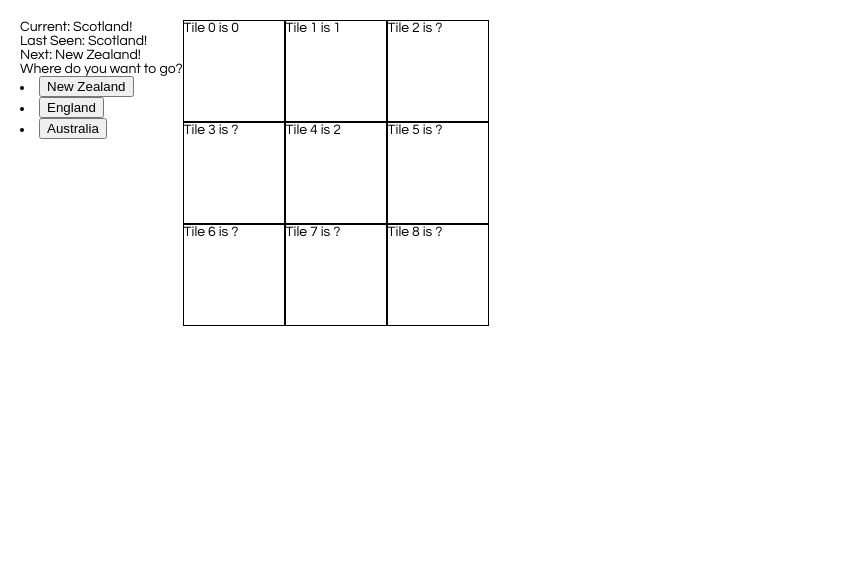
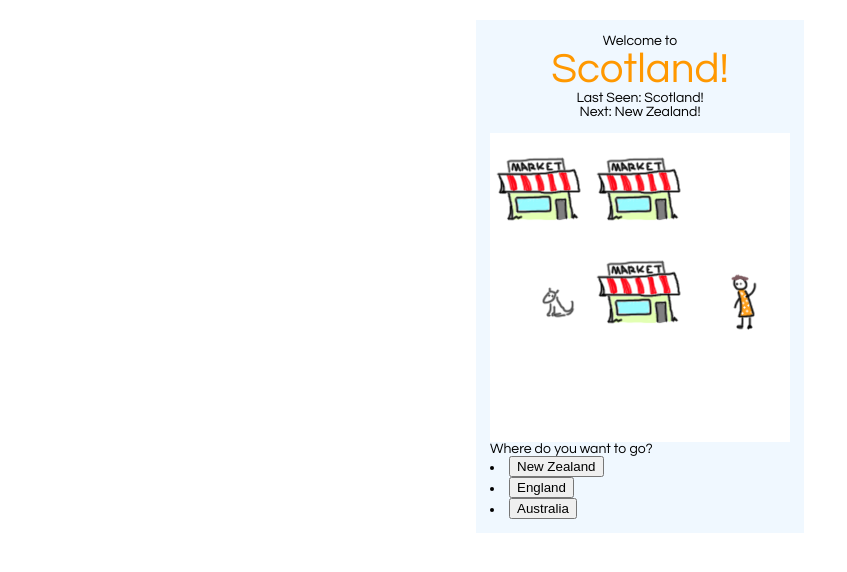
Before and after one commit to kelvinperrie/where-in-the, a React app: page / in a window 1280 px wide. Shown: the whole page, without its empty margins (0-847 px from the left). Built offline with nearby package versions, Linux system fonts and the light colour scheme.

Commit message:
random game mechanics, adding some lame graphics

```diff
--- a/src/index.css
+++ b/src/index.css
@@ -7,16 +7,23 @@
   padding-left: 30px;
 }
 
-.board-row:after {
+/* .board-row:after {
   clear: both;
   content: "";
   display: table;
+} */
+
+.game {
+  width: 300px;
+  margin: auto;
+  background-color: aliceblue;
+  padding: 1em;
 }
 
-
-
 .game-board {
-  max-width: 350px;
+  max-width: 300px;
+  position: relative;
+  background-color: #fff;
 }
 
 .city-tile {
@@ -24,11 +31,48 @@
     height: 100px;
     border: 1px solid #000;
     display: inline-block;
+    vertical-align: top;
+}
+.city-tile-image {
+  width: 30%;
+}
+
+.clue-display {
+  position: absolute;
+  top: 1em;
+  background-color: #fff;
+  border: 4px solid #ff9800;
+  border-radius: 15px;
+  padding: 1em;
+  width: 70%;
+  left: 50%;
+  transform: translateX( -50% );
+  margin-top: 2em;
+}
+.close-clue-display {
+  position: absolute;
+  right: 0.2em;
+  top: -1.75em;
+  background-color: #fff;
+  border: 3px solid #ff9800;
+  padding: 0.5em 0.7em;
+  border-radius: 20px;
+  cursor: pointer;
+}
+.close-clue-display:hover {
+  background-color: #ffd6d6;
 }
 
 
+.location {
+  text-align: center;
+}
+.current-location {
+  font-size: 3em;
+  color: #ff9800;
+}
 
-
+/*
 .status {
   margin-bottom: 10px;
 }
@@ -54,13 +98,13 @@
 
 .kbd-navigation .square:focus {
   background: #ddd;
-}
+} */
 
-.game {
+/* .game {
   display: flex;
   flex-direction: row;
-}
-
+} */
+/*
 .game-info {
   margin-left: 20px;
 }
@@ -71,4 +115,4 @@
 
 .winningSquare {
   background-color: greenyellow;
-}
+} */
--- a/src/index.js
+++ b/src/index.js
@@ -18,13 +18,6 @@
   );
 }
 
-class Tile extends React.Component {
-
-  render() {
-    return <div className="city-tile">aaaa</div>
-  }
-}
-
 class City extends React.Component {
 
   render() {
@@ -32,9 +25,10 @@
     const tilesHtml = cityTiles.map((item, index) => {
 
       return (
-        <div key={index} className="city-tile" onClick={() => this.props.handleClickCityTile(index)}>
-          Tile {index} is {item!==null ? item : "?"}
-        </div>
+        // <div key={index} className="city-tile" onClick={() => this.props.handleClickCityTile(index)}>
+        //   Tile {index} is {item!==null ? item.clue : "?"}
+        // </div>
+        <img  key={index} src={"images/" + item.image + ".png"} alt="city tile" onClick={() => this.props.handleClickCityTile(index)} />
       );
     });
 
@@ -131,7 +125,8 @@
       nextLocation : null,
       possibleChoices : [],
       cityTiles : [ Array(9).fill(null) ],
-      clueToDisplay : null,
+      displayCityTile : null,
+      //clueToDisplay : null,
       displayClue : false
     }
 
@@ -174,20 +169,73 @@
     let cityTiles = Array(9).fill(null);
     console.log("we have this many clues")
     console.log(nextLocation.clues.length)
+    // for each of our clues put them into a city tile
     for(let i = 0; i < nextLocation.clues.length; i++) {
       var clueSet = false;
       while(!clueSet) {
         var cityIndex = randomIntFromInterval(0, 8);
         console.log(cityTiles[cityIndex])
         if(null === cityTiles[cityIndex]) {
-          console.log("setting clue " + i + " to tile " + cityIndex)
-          cityTiles[cityIndex] = i;
+          console.log("setting clue " + i + " to tile " + nextLocation.clues[i])
+          cityTiles[cityIndex] = {
+            talkingTo: "shop keeper",
+            clue: nextLocation.clues[i],
+            image: "shop"
+          };
           clueSet = true;
-
         }
       }
     }
+    // for our other, non-clue tiles, populate them with something
+    for(let i =0; i < cityTiles.length; i++) {
+      if(!cityTiles[i]) {
+        // only do this if there is currently no data for this city tile
+        var talkingTo = "Poop";
+        var clue = "[stink]";
+        var image = "poop";
+        var rand = randomIntFromInterval(1, 100);
+        if (rand < 2) {
+          talkingTo = "Dog";
+          clue = "Woof woof woof. Woof.";
+          image = "dog"
+        } else if (rand < 4) {
+          talkingTo = "Tree";
+          clue = "Rustle rustle.";
+          image = "tree"
+        } else if (rand < 6) {
+          talkingTo = "Cow";
+          clue = "Mooooooooooooooooooooooooooooooo ... Moo!";
+          image = "cow"
+        } else if (rand < 30) {
+          talkingTo = "Shop keeper";
+          clue = this.getNonHelpfulResponse();
+          image = "shop"
+        } else if (rand < 50) {
+          talkingTo = "Random citizen";
+          clue = this.getNonHelpfulResponse();
+          image = "citizen"
+        } else  {
+          talkingTo = "You";
+          clue = "[there's nothing here]";
+          image = "nothing"
+        }
+
+        cityTiles[i] = {
+          talkingTo: talkingTo,
+          clue: clue,
+          image: image
+        };
+      }
+    }
     return cityTiles;
+  }
+
+  getNonHelpfulResponse() {
+    let response = "";
+    let possibleResponses = ["You look like a cop. I don't talk to cops.", "Who are you?"];
+    var rand = randomIntFromInterval(0, possibleResponses.length-1);
+    response = possibleResponses[rand];
+    return response;
   }
 
   getLocationByName(name, locations) {
@@ -234,6 +282,10 @@
     return possibleChoices;
   }
 
+  handleClickCloseCloseDisplay() {
+    this.setState({ displayClue : false });
+  }
+
   handleClickTravelTo(name) {
     let travelToThisLocation = this.getLocationByName(name, this.state.locations);
     this.travelToLocation(travelToThisLocation);
@@ -243,51 +295,41 @@
     var clickedCityTileData = this.state.cityTiles[index];
     if(clickedCityTileData!==null) {
       console.log("data is " + clickedCityTileData);
-      let clue = this.state.nextLocation.clues[clickedCityTileData];
-      console.log("clue is " + clue)
       this.setState({
-        clueToDisplay : clue,
+        //clueToDisplay : clickedCityTileData.clue,
+        displayCityTile : clickedCityTileData,
         displayClue : true
       })
     } else {
       this.setState({
-        clueToDisplay : "you look like a cop, I don't talk to cops",
+        //clueToDisplay : "you look like a cop, I don't talk to cops",
+        displayCityTile : clickedCityTileData,
         displayClue : true
       })
     }
     console.log("clicked on " + index)
   }
 
-  jumpTo(step) {
-    this.setState({ stepNumber : step, xIsNext: (step % 2) === 0 })
-  }
+  // handleClick(i) {
+  //   const history = this.state.history.slice(0, this.state.stepNumber + 1);
+  //   const current = history[history.length - 1];
+  //   const squares = current.squares.slice();
+  //   if (calculateWinner(squares).winner || squares[i]) {
+  //     return;
+  //   }
 
-  handleSwitcharooClick() {
-    this.setState({
-      sortOrderAsc : !this.state.sortOrderAsc
-    })
-  }
+  //   const row = Math.floor(i / 3) +1;
+  //   const col = i % 3 + 1
 
-  handleClick(i) {
-    const history = this.state.history.slice(0, this.state.stepNumber + 1);
-    const current = history[history.length - 1];
-    const squares = current.squares.slice();
-    if (calculateWinner(squares).winner || squares[i]) {
-      return;
-    }
-
-    const row = Math.floor(i / 3) +1;
-    const col = i % 3 + 1
-
-    squares[i] = this.state.xIsNext ? 'X' : 'O';
-    this.setState({
-      history: history.concat([{
-        squares: squares, col : col, row: row
-      }]),
-      xIsNext: !this.state.xIsNext,
-      stepNumber : history.length
-    });
-  }
+  //   squares[i] = this.state.xIsNext ? 'X' : 'O';
+  //   this.setState({
+  //     history: history.concat([{
+  //       squares: squares, col : col, row: row
+  //     }]),
+  //     xIsNext: !this.state.xIsNext,
+  //     stepNumber : history.length
+  //   });
+  // }
 
   render() {
     const history = this.state.history;
@@ -322,38 +364,32 @@
       );
     });
 
-    var clueDisplay = <div className="clue-display">{this.state.clueToDisplay}</div>;
+    var clueDisplay = <div className="clue-display">{this.state.displayCityTile ? this.state.displayCityTile.talkingTo + ": " + this.state.displayCityTile.clue : ""}<div className="close-clue-display" onClick={() => this.handleClickCloseCloseDisplay()}>X</div></div>;
 
-    let status;
-    if (winner) {
-      status = 'Winner: ' + winner;
-    } else if(blankSqaureCount === 0) {
-      status = "Awww, looks like it's a crappy ol' draw";
-    } else {
-      status = 'Next player: ' + (this.state.xIsNext ? 'X' : 'O');
-    }
+    // let status;
+    // if (winner) {
+    //   status = 'Winner: ' + winner;
+    // } else if(blankSqaureCount === 0) {
+    //   status = "Awww, looks like it's a crappy ol' draw";
+    // } else {
+    //   status = 'Next player: ' + (this.state.xIsNext ? 'X' : 'O');
+    // }
 
     return (
       <div className="game">
         <div className="location-info">
-          <div className="location">Current: { this.state.currentLocation ? this.state.currentLocation.name + "!" : "unknown" }</div>
+          <div className="location">Welcome to <div className="current-location">{ this.state.currentLocation ? this.state.currentLocation.name + "!" : "unknown" }</div></div>
           <div className="location">Last Seen:    { this.state.lastSeenLocation ? this.state.lastSeenLocation.name + "!" : "unknown" }</div>
           <div className="location">Next:    { this.state.nextLocation ? this.state.nextLocation.name + "!" : "unknown" }</div>
-          <div>Where do you want to go? {possibleChoicesHtml}</div>
+
         </div>
         <br/>
         <div className="game-board">
           {/* <Board squares={current.squares} onClick={(i) => this.handleClick(i)} winningSquares={winningSquares} /> */}
           <City cityTiles={this.state.cityTiles} handleClickCityTile={(index) => this.handleClickCityTile(index)}/>
+          {this.state.displayClue ? clueDisplay : ""}
         </div>
-          {this.state.displayClue ? clueDisplay : ""}
-        {/* <div className="game-info">
-          <div>{ status }</div>
-          <ol>{ this.state.sortOrderAsc ? moves : moves.reverse() }</ol>
-          <button onClick={() => this.handleSwitcharooClick()}>
-            Do A Switcharoo
-          </button>
-        </div> */}
+        <div>Where do you want to go? {possibleChoicesHtml}</div>
       </div>
     );
   }
```
Also changed, not shown: public/images/citizen.png (added), public/images/cow.png (added), public/images/dog.png (added), public/images/nothing.png (added), public/images/shop.png (added), public/images/tree.png (added). Lines whose indentation alone changed are shown as unchanged.
